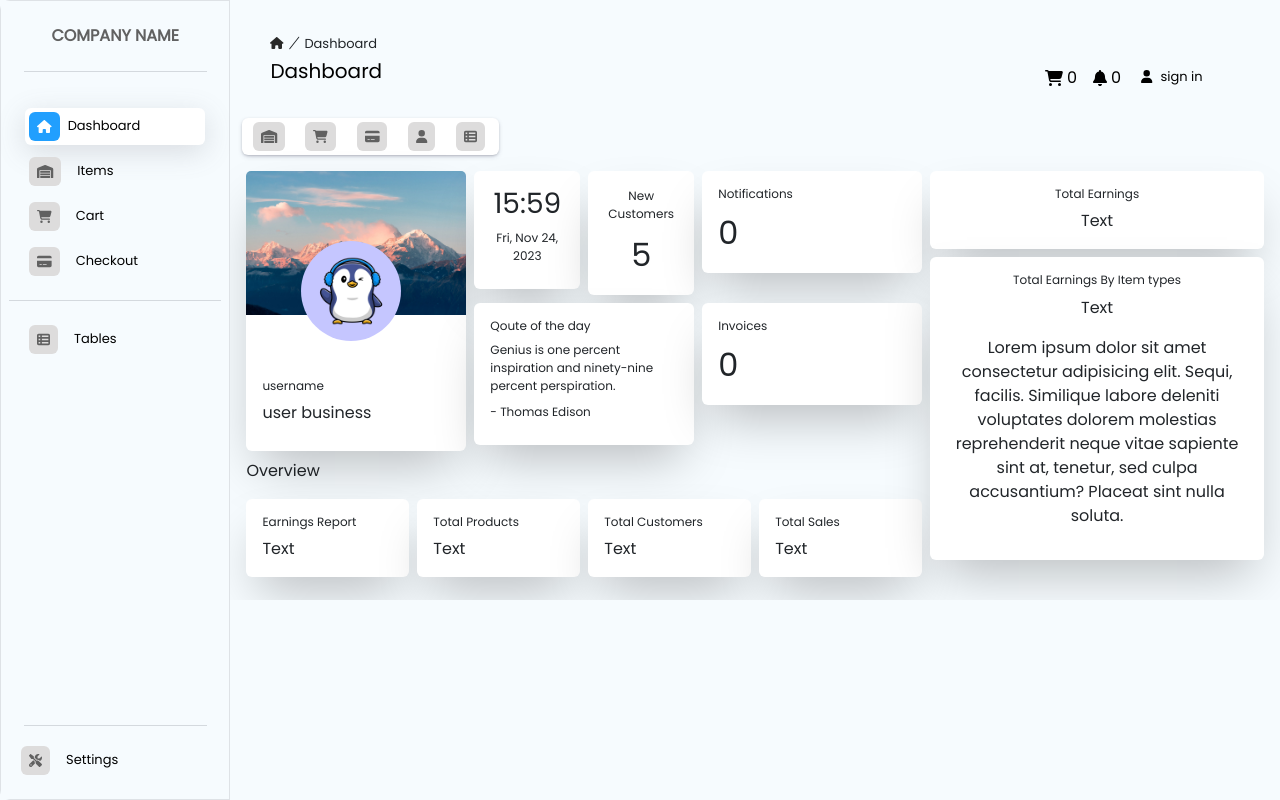
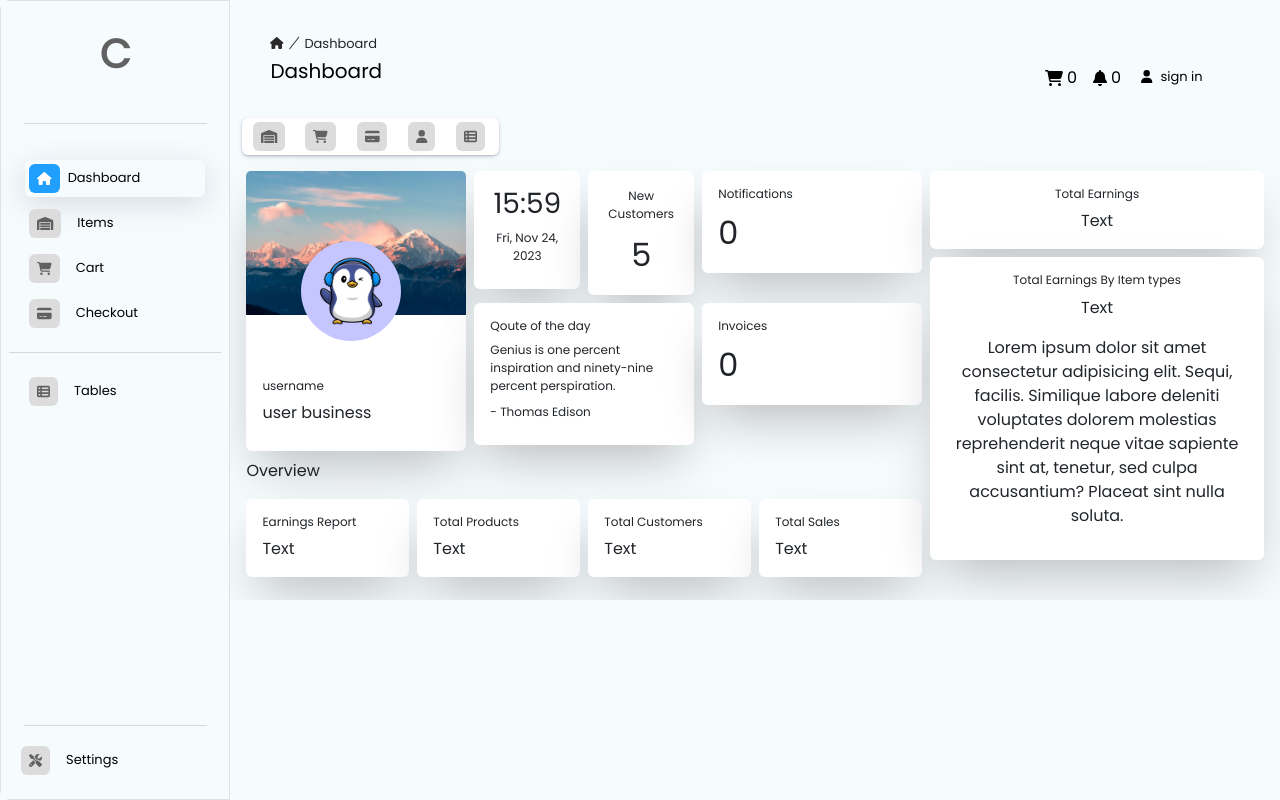
Before and after one commit to kevin-wairi/sparespos, a React (Create React App) app: page / in a window 1280 px wide. Built offline with nearby package versions, Linux system fonts and the light colour scheme; data requests are answered from the project's data file.

Commit message:
updated sidebarmenu

```diff
--- a/package.json
+++ b/package.json
@@ -20,7 +20,7 @@
     "web-vitals": "^2.1.4"
   },
   "scripts": {
-    "start": "PORT=4000 react-scripts start",
+    "start": "set PORT=4000 && react-scripts start",
     "build": "react-scripts build",
     "test": "react-scripts test",
     "eject": "react-scripts eject"
--- a/src/App.js
+++ b/src/App.js
@@ -20,7 +20,7 @@ function App() {
 
   const[items,setItems] = useState([])
   const[cartItems,setCartItems] = useState([])
-  const[toggleMenu,setToggle] = useState(false)
+  const[toggleMenu,setToggleMenu] = useState(false)
   const [cartCount,setCartCount] = useState(0)
   const [loading, setLoading] = useState(true);
   const[user,setUser]= useState()
@@ -57,7 +57,7 @@ function App() {
 
   const toggleState = () => {
     // Use the callback function to toggle the state
-    setToggle(prevState => !prevState);
+    setToggleMenu(prevState => !prevState);
   };
 
    // fetches all items
--- a/src/Components/SidebarMenu/SidebarMenu.css
+++ b/src/Components/SidebarMenu/SidebarMenu.css
@@ -16,9 +16,22 @@ a span{
     -ms-overflow-style: none;
     scrollbar-width: none;
   } */
+  #sidebar::-webkit-scrollbar {
+    width:thin;               /* width of the entire scrollbar */
+  }
+  #sidebar::-webkit-scrollbar-track {
+    background: #f6fbfe;        /* color of the tracking area */
+  }
+
+  #sidebar::-webkit-scrollbar-thumb {
+    background-color:skyblue;    /* color of the scroll thumb */
+    border-radius: 20px;       /* roundness of the scroll thumb */
+    border: 3px solid lightblue;  /* creates padding around scroll thumb */
+  }
+
   .sidebar-link.active{
     box-shadow: rgba(100, 100, 111, 0.2) 0px 7px 29px 0px;
-    background-color: #fff;
+    /* background-color: #fff; */
   }
   .sidebar-link.active .icon-bg{
     background-color: #219ffe;
--- a/src/Components/SidebarMenu/SidebarMenu.jsx
+++ b/src/Components/SidebarMenu/SidebarMenu.jsx
@@ -19,9 +19,9 @@ function SidebarMenu({closeSidebar}) {
 
         <div>
             <div className="py-3">
-              <button className="btn">
-                <span className="logo fw-bold">COMPANY NAME</span>
-              </button>
+              <p className="btn" onClick={()=>closeSidebar()}>
+                <span className="logo fw-bold fs-1">C</span>
+              </p>
               <hr  className='text-secondary mx-auto' style={{width:'80%'}}/>
             </div>
 
```
